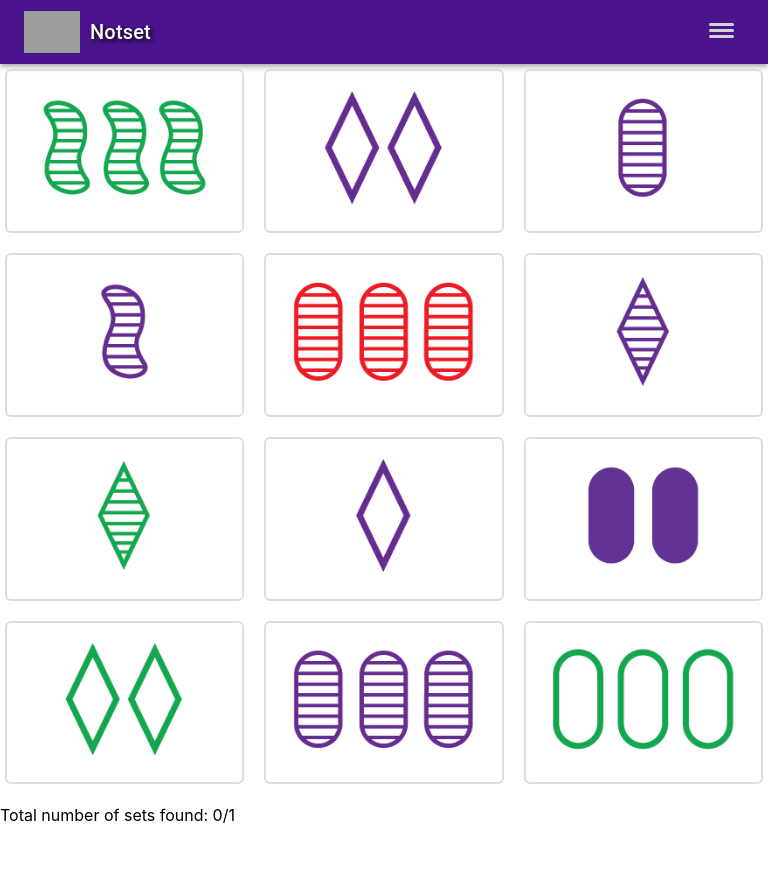
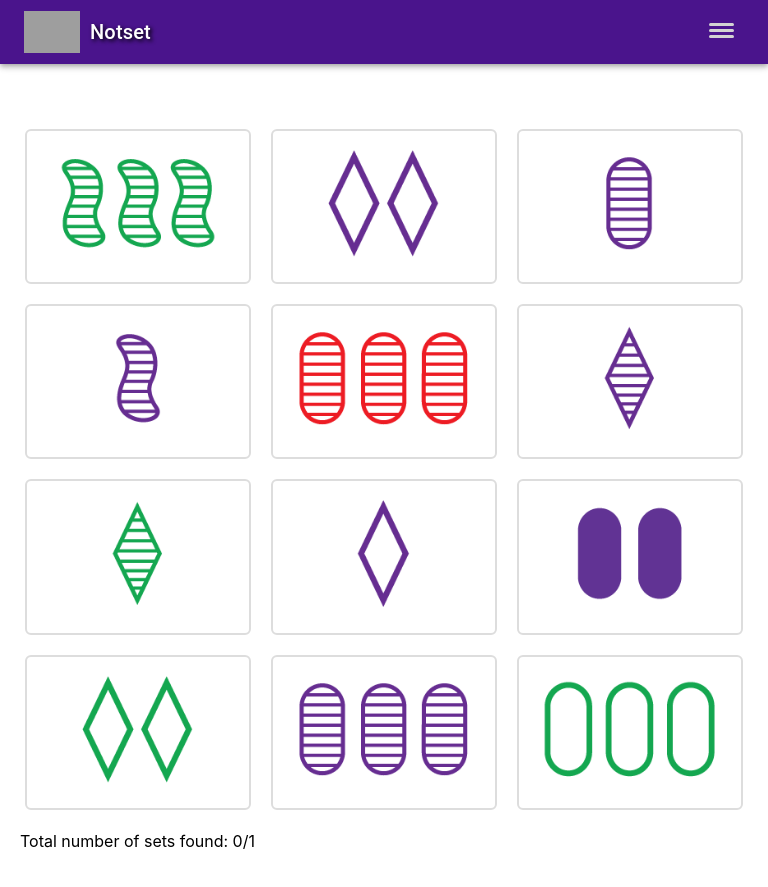
Before and after one commit to christopher18/setle, a React (Create React App) app: page /puzzle in a window 768 px wide. Before the commit the page ends 841 px from the top, so only its background shows below. Built offline with nearby package versions, Linux system fonts and the light colour scheme; grey boxes are pictures that could not be loaded.

Commit message:
Make puzzle styling consistent with game style

```diff
--- a/src/components/SetPuzzle/setpuzzle.css
+++ b/src/components/SetPuzzle/setpuzzle.css
@@ -1,6 +1,87 @@
-.grid {
-  display: grid;
-  grid-template-columns: repeat(3, 1fr); /* 4 columns */
-  grid-gap: 10px;
-  width: 100%;
+
+
+*, *::before, *::after {
+  box-sizing: border-box; /* Include padding and border in the element's width and height */
 }
+
+
+/* desktop version */
+@media (min-width: 768px) {
+  .setgame {
+      /* padding: 20px; */
+      display: flex;
+      flex-direction: row;
+      height: 100%;
+      width: 100%;
+      /* make sure the height of this container doesn't overflow the screen */
+  }
+
+  .info {
+      font-size: 16px;
+      color: #333;
+      padding: 10px;
+      flex: 0 0 25%; /* 20% of the container */
+  }
+
+  .game-grid-container {
+      flex: 0 1 50%; /* 80% of the container */
+      padding-top: 20px;
+      max-height: 100%;
+  }
+
+  .fill-space {
+      flex: 0 0 25%; /* 20% of the container */
+  }
+
+  .game-grid {
+      display: grid;
+      grid-template-columns: repeat(3, 1fr); /* 4 columns */
+      grid-gap: 5px;
+      height: 100%;
+  }
+}
+
+/* mobile version */
+@media (max-width: 768px) {
+  .setgame {
+      padding: 20px;
+      display: flex;
+      flex-direction: column;
+      width: 100%;
+      height: 100%;
+  }
+
+  .info {
+      font-size: 16px;
+      color: #333;
+      padding: 10px;
+      flex: 0 0 20%; /* 20% of the container */
+  }
+  .game-grid-container {
+      flex: 0 0 60%; /* 80% of the container */
+      padding-top: 20px;
+  }
+
+  .fill-space {
+      flex: 0 0 20%; /* 20% of the container */
+  }
+
+  .game-grid {
+      display: grid;
+      grid-template-columns: repeat(3, 1fr); /* 4 columns */
+      grid-gap: 10px;
+      height: 100%;
+  }
+}
+
+.deck {
+  font-weight: bold;
+  font-size: 24px;
+  color: #333;
+}
+
+.success_note {
+  padding: 20px;
+  font-size: 24px;
+  font-weight: bold;
+}
--- a/src/components/SetPuzzle/setpuzzle.js
+++ b/src/components/SetPuzzle/setpuzzle.js
@@ -97,8 +97,10 @@ const SetPuzzle = () => {
   }, [seed]);
 
   return (
-    <div>
-      <div className="grid">
+    <div className="setgame">
+      <div className="info"> </div>
+      <div className="game-grid-container">
+        <div className="game-grid">
           {cardNumbers.map((number, index) => (
             <Card
               key={index}
@@ -110,7 +112,9 @@ const SetPuzzle = () => {
             />
           ))}
         </div>
-      <div className="total-sets">
+
+      </div>
+      <div className="fill-space">
         <p>Total number of sets found: {setsFound.size}/{totalNumberSets}</p>
       </div>
     </div>
```
Lines whose indentation alone changed are shown as unchanged.
